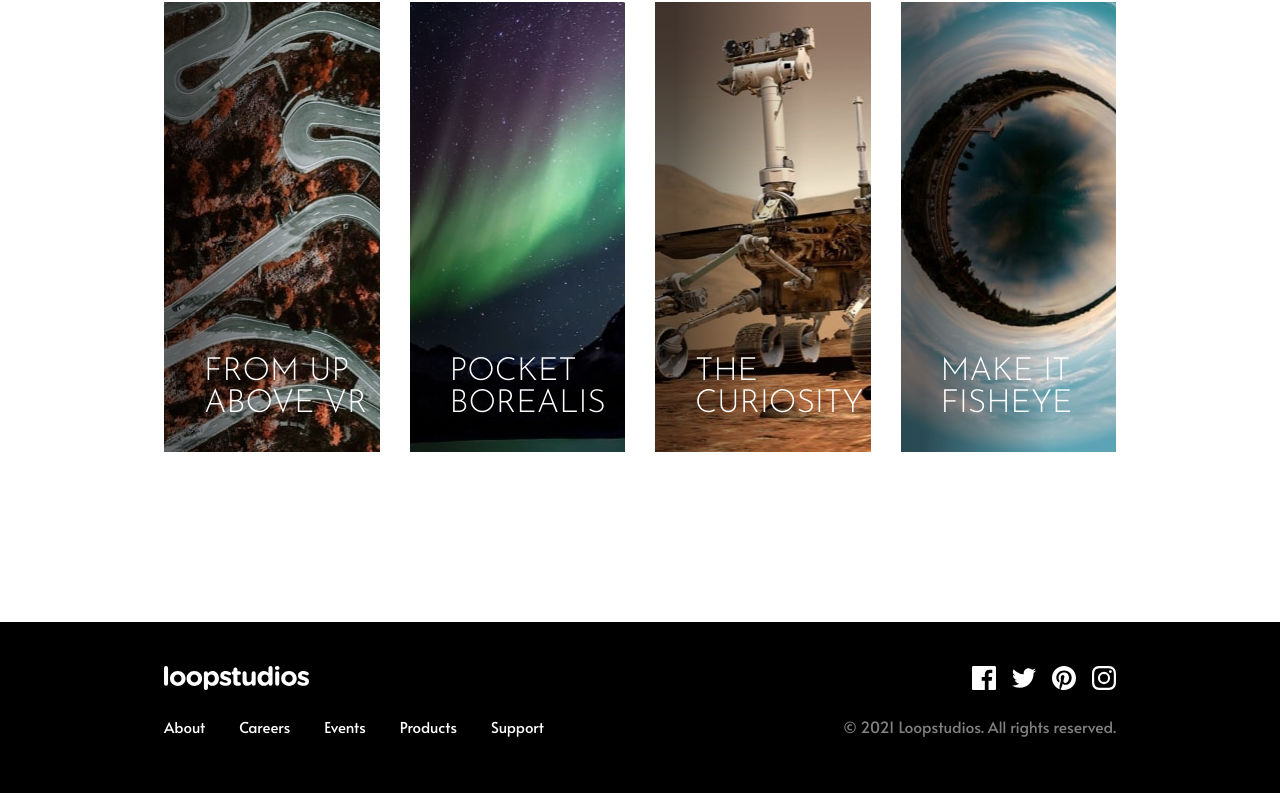
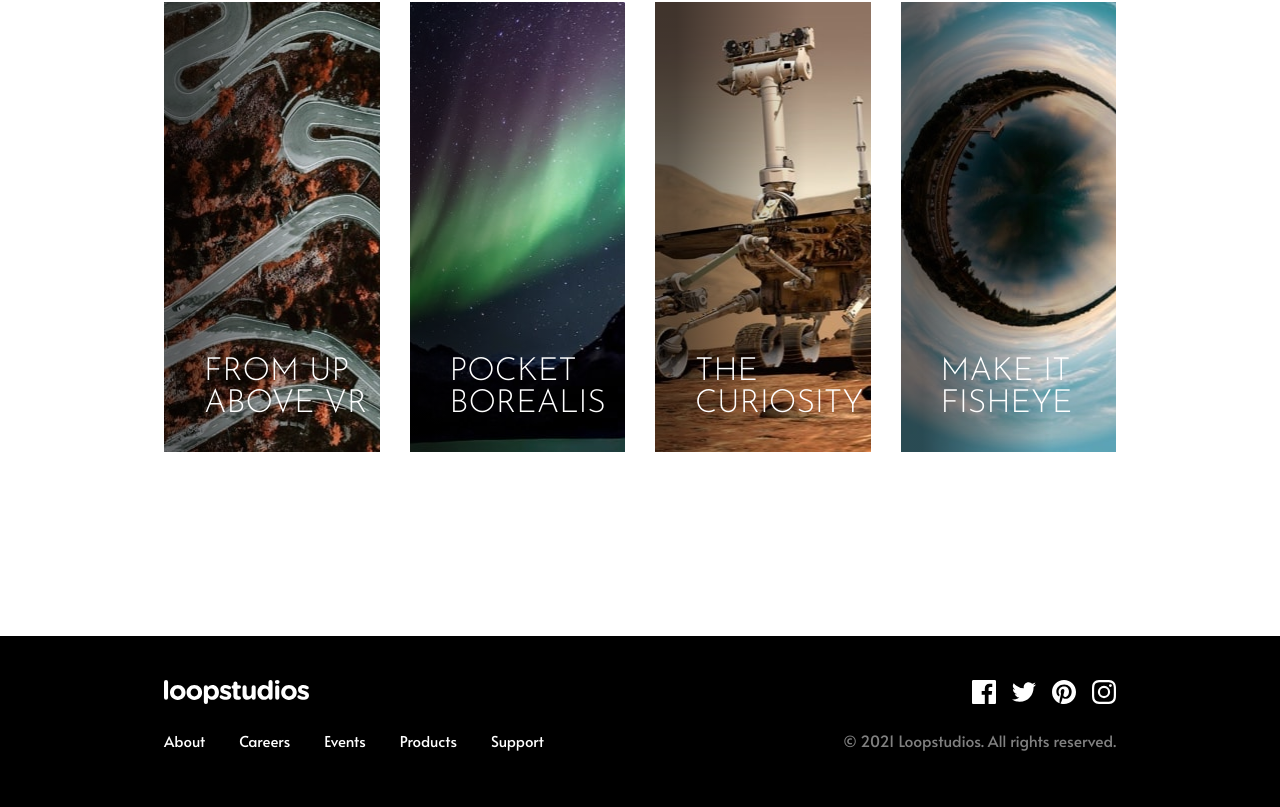
Before and after one commit to GracilianoOG/fem-loopstudios-landing-page, a React (Vite) app: page / in a window 1280 px wide. Shown: the part 2090-2897 px from the top of the page. Built offline with nearby package versions, Linux system fonts and the light colour scheme.

Commit message:
Increase margin top on desktop

```diff
--- a/src/components/Footer/styles.ts
+++ b/src/components/Footer/styles.ts
@@ -13,6 +13,7 @@ export const FooterStyled = styled.footer`
     flex-direction: row;
     justify-content: space-between;
     padding-top: 44px;
+    margin-top: 109px;
   }
 `;
 
```
